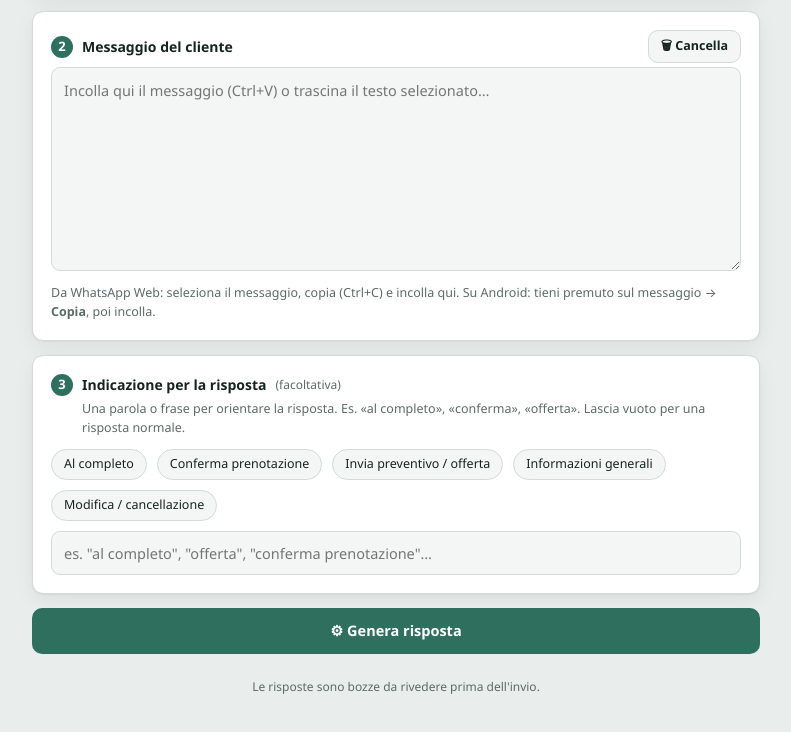
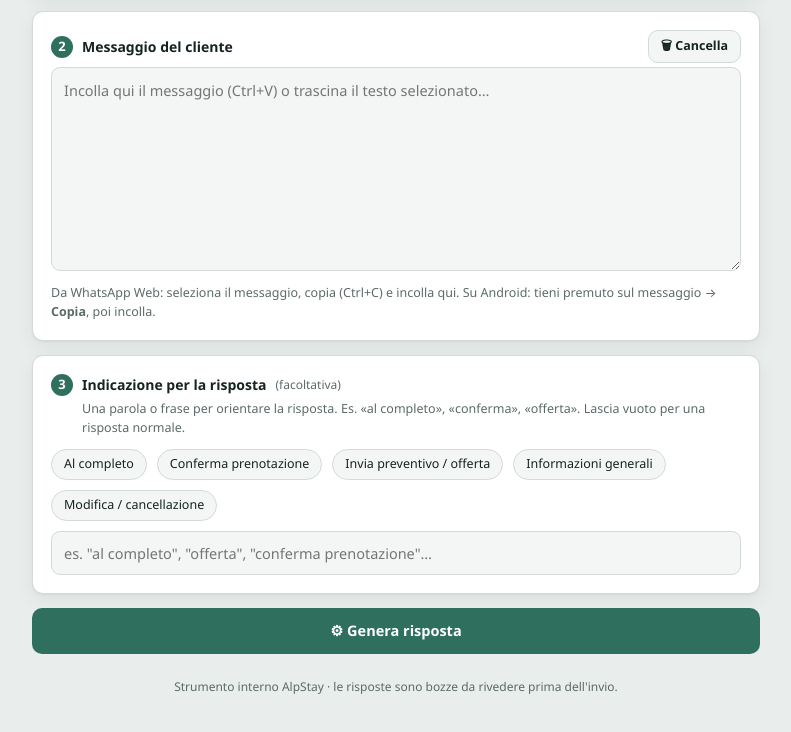
Before and after one commit to Alpstay/emailassistant, a plain HTML site: page index.html in a window 1280 px wide. Shown: the part 991-1723 px from the top of the page, without its empty margins (244-1035 px from the left). Drawn offline with Linux system fonts and the light colour scheme; no server answers.

Commit message:
Footer: strumento interno AlpStay
Co-Authored-By: Claude Opus 5.5 <noreply@anthropic.com>
Claude-Session: https://claude.ai/code/session_011t5DhbCjDF7dCbSyTmWFzu

```diff
--- a/index.html
+++ b/index.html
@@ -148,7 +148,7 @@
     </div>
   </div>
 
-  <footer>Le risposte sono bozze da rivedere prima dell'invio.</footer>
+  <footer>Strumento interno AlpStay · le risposte sono bozze da rivedere prima dell'invio.</footer>
 </div>
 
 <script type="module">
```
